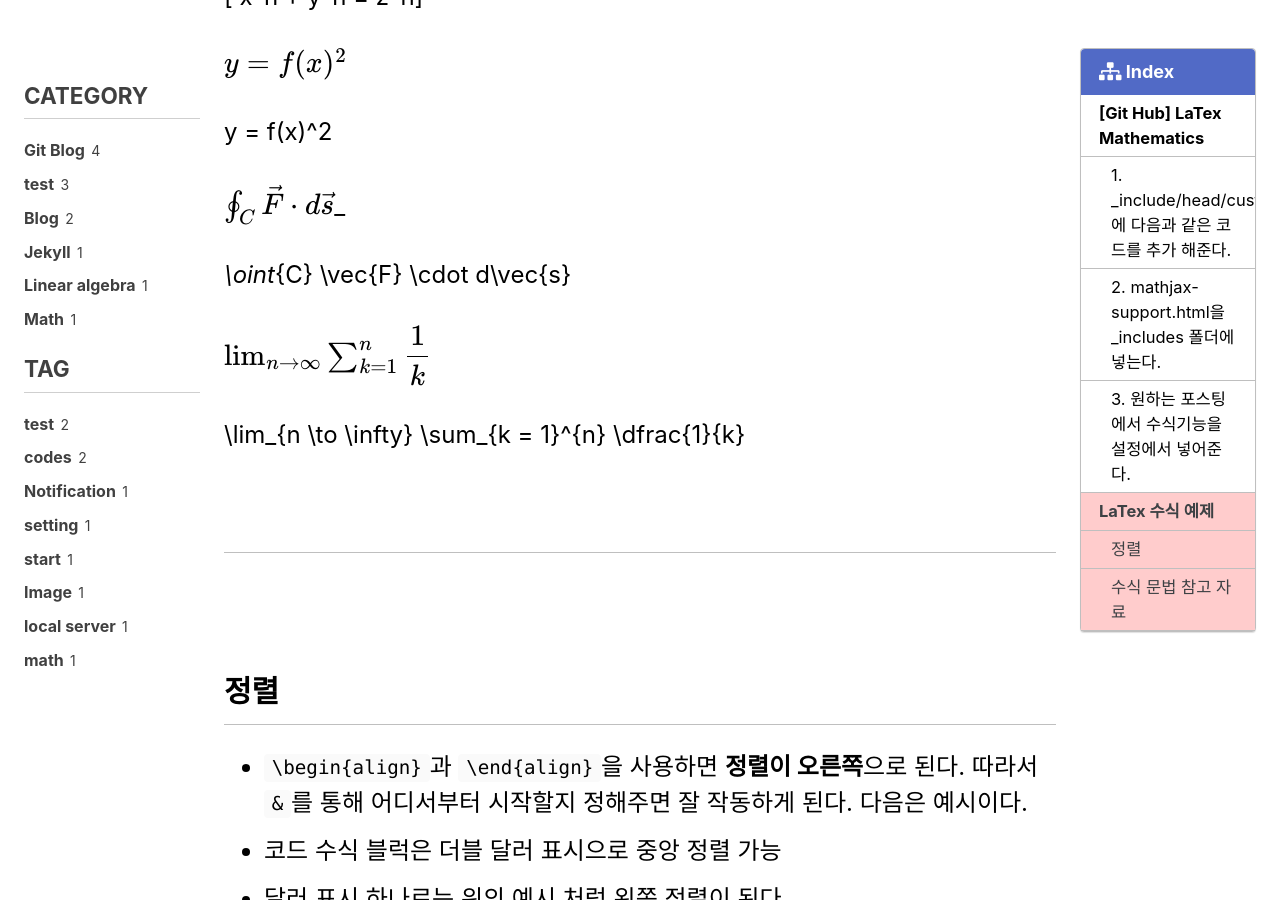
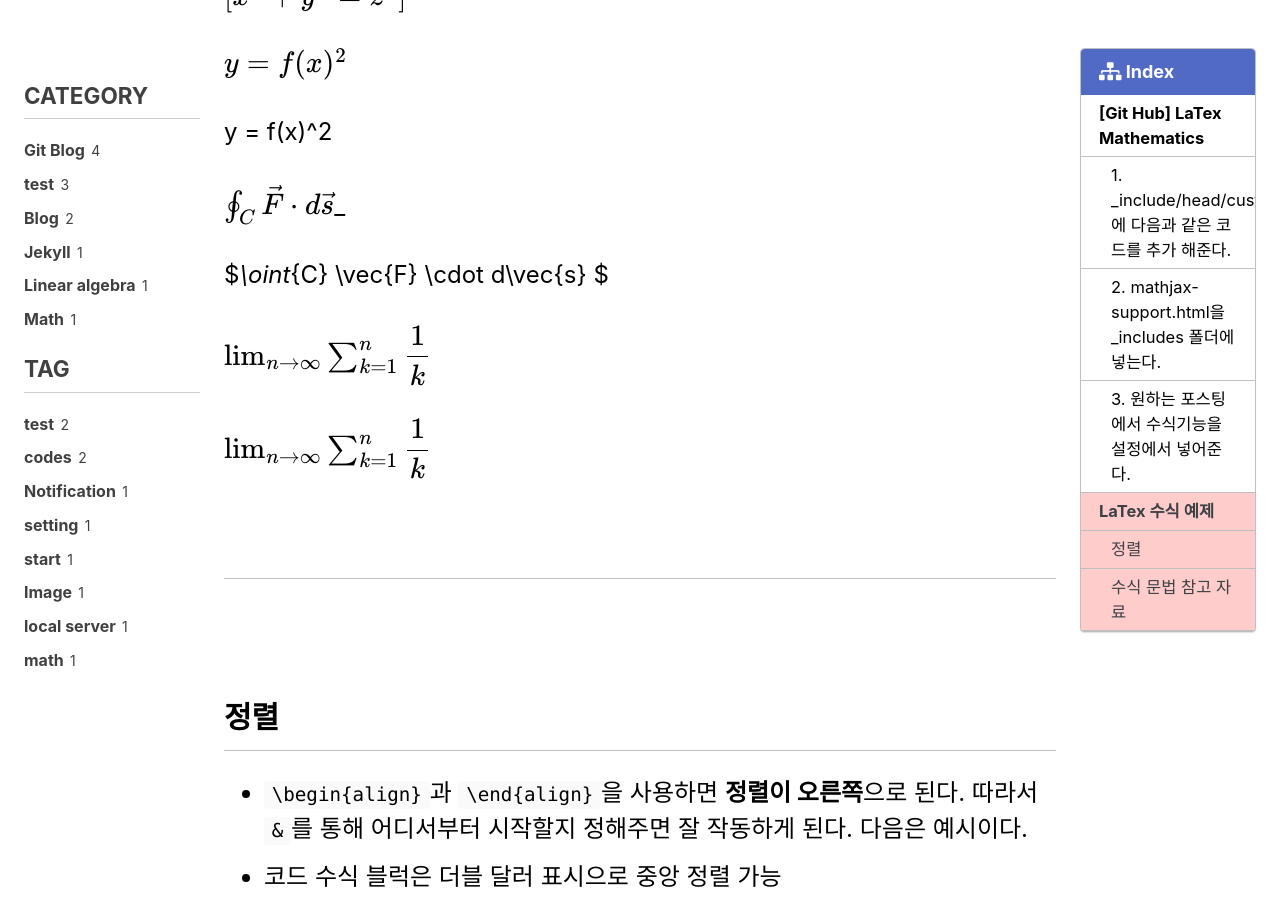
Before and after one commit to ahfmrptEkd/ahfmrptEkd.github.io, a Jekyll site: the page built from _posts/git_blog/2023-10-26-mathjax.md, in a window 1280 px wide and 900 px high, scrolled down 3846 px. Built offline with Jekyll 4.4.1, drawn with Linux system fonts in a browser that asks for light colours; cached includes are drawn as plain includes; formulas are drawn with MathJax 3; comment, search, counter and statistics services are not loaded.

```diff
--- a/_config.yml
+++ b/_config.yml
@@ -310,3 +310,7 @@ defaults:
 
 futre: true
 date_format: "%Y-%m-%d"
+
+markdown: kramdown
+kramdown:
+  math_engine: mathjax
--- a/_layouts/default.html
+++ b/_layouts/default.html
@@ -20,8 +20,10 @@
       ::-webkit-scrollbar-button:start:decrement,::-webkit-scrollbar-button:end:increment
       {
           width:12px;height:12px;background:transparent;}
-      }
     </style>
+    <script type="text/javascript" async
+    src="https://cdnjs.cloudflare.com/ajax/libs/mathjax/2.7.7/MathJax.js?config=TeX-MML-AM_CHTML">
+    </script>
   </head>
 
   <body class="layout--{{ page.layout | default: layout.layout }}{% if page.classes or layout.classes %}{{ page.classes | default: layout.classes | join: ' ' | prepend: ' ' }}{% endif %}">
--- a/_posts/git_blog/2023-10-26-mathjax.md
+++ b/_posts/git_blog/2023-10-26-mathjax.md
@@ -90,7 +90,7 @@ use_math: true
 
 $\[ x^n + y^n = z^n\]$
 
-\[ x^n + y^n = z^n\]
+$\[ x^n + y^n = z^n\]$
 
 $y = f(x)^2$
 
@@ -98,11 +98,11 @@ y = f(x)^2
 
 $ \oint_{C} \vec{F} \cdot d\vec{s} $_
 
-_\oint_{C} \vec{F} \cdot d\vec{s}
+$_\oint_{C} \vec{F} \cdot d\vec{s} $
 
 $ \lim_{n \to \infty} \sum_{k = 1}^{n} \dfrac{1}{k} $
 
-\lim_{n \to \infty} \sum_{k = 1}^{n} \dfrac{1}{k}
+$\lim_{n \to \infty} \sum_{k = 1}^{n} \dfrac{1}{k}$
 
 <br>
 
```
